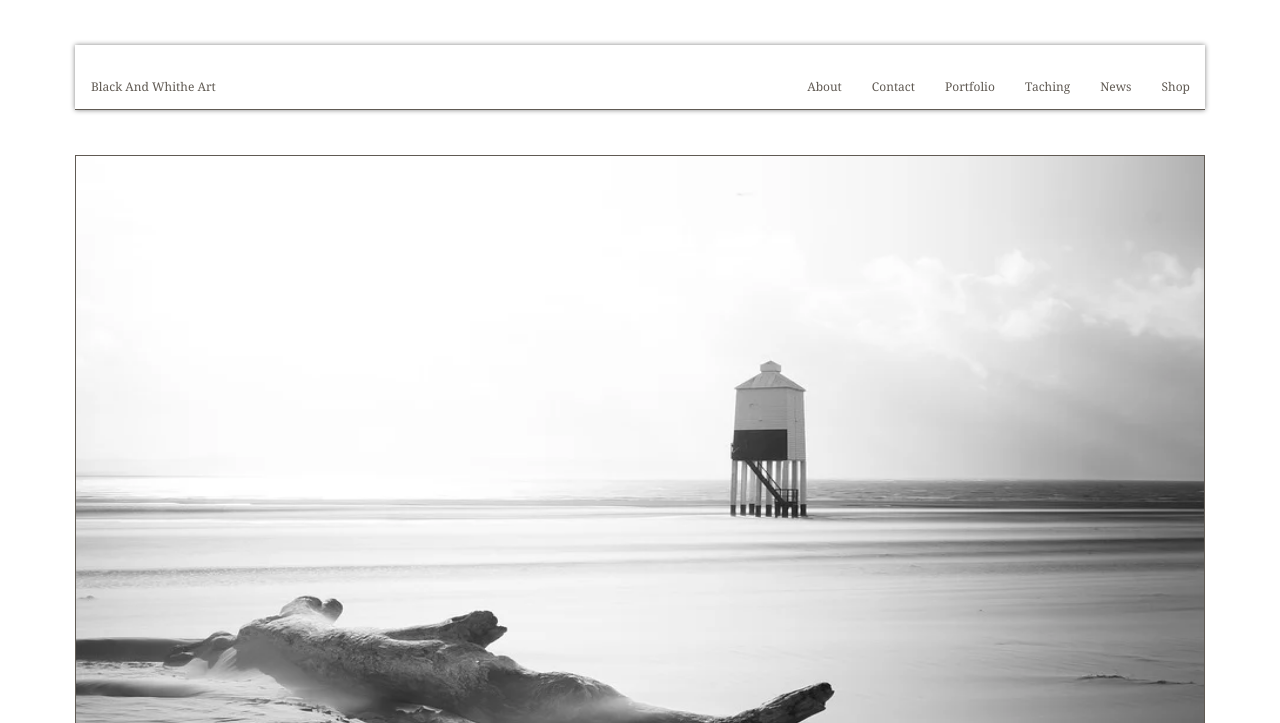
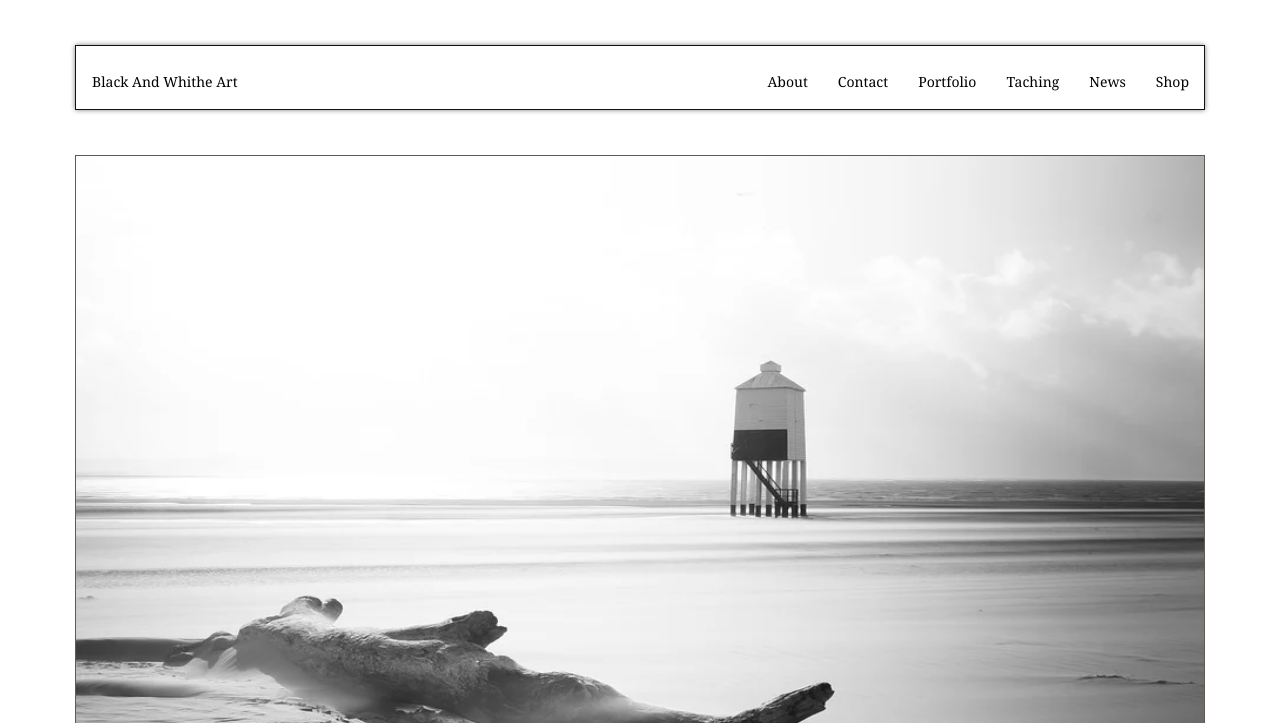
Before and after one commit to IgnacioDevo/BYW, a plain HTML site: page index.html in a window 1280 px wide. Shown: the top 723 px of the page. Drawn offline with nearby package versions, Linux system fonts and the light colour scheme.

Commit message:
li change

```diff
--- a/style/style.css
+++ b/style/style.css
@@ -18,7 +18,7 @@
     flex-direction: row;
     justify-content: flex-end;
     height: 65px;
-    border-bottom: 1px #605a53 solid;
+    border: 1px #111111 solid;
     margin: 45px;
     box-shadow: 0px 0px 5px gray;
 }
@@ -26,7 +26,7 @@
 .header__ul li{
     display: inline-block;
     margin: 0 15px;
-    line-height: 80px;
+    line-height: 70px;
 }
 
 .header__ul li:first-child{
@@ -36,12 +36,12 @@
 
 .header__ul a{
     text-decoration: none;
-    color: #605a53;
-    font-size: 12px;
+    color: black;
+    font-size: 14px;
 }
 
 .header__ul a:hover{
-    color: black;
+    color: #605a53;
 }
 
 #main div{
```
